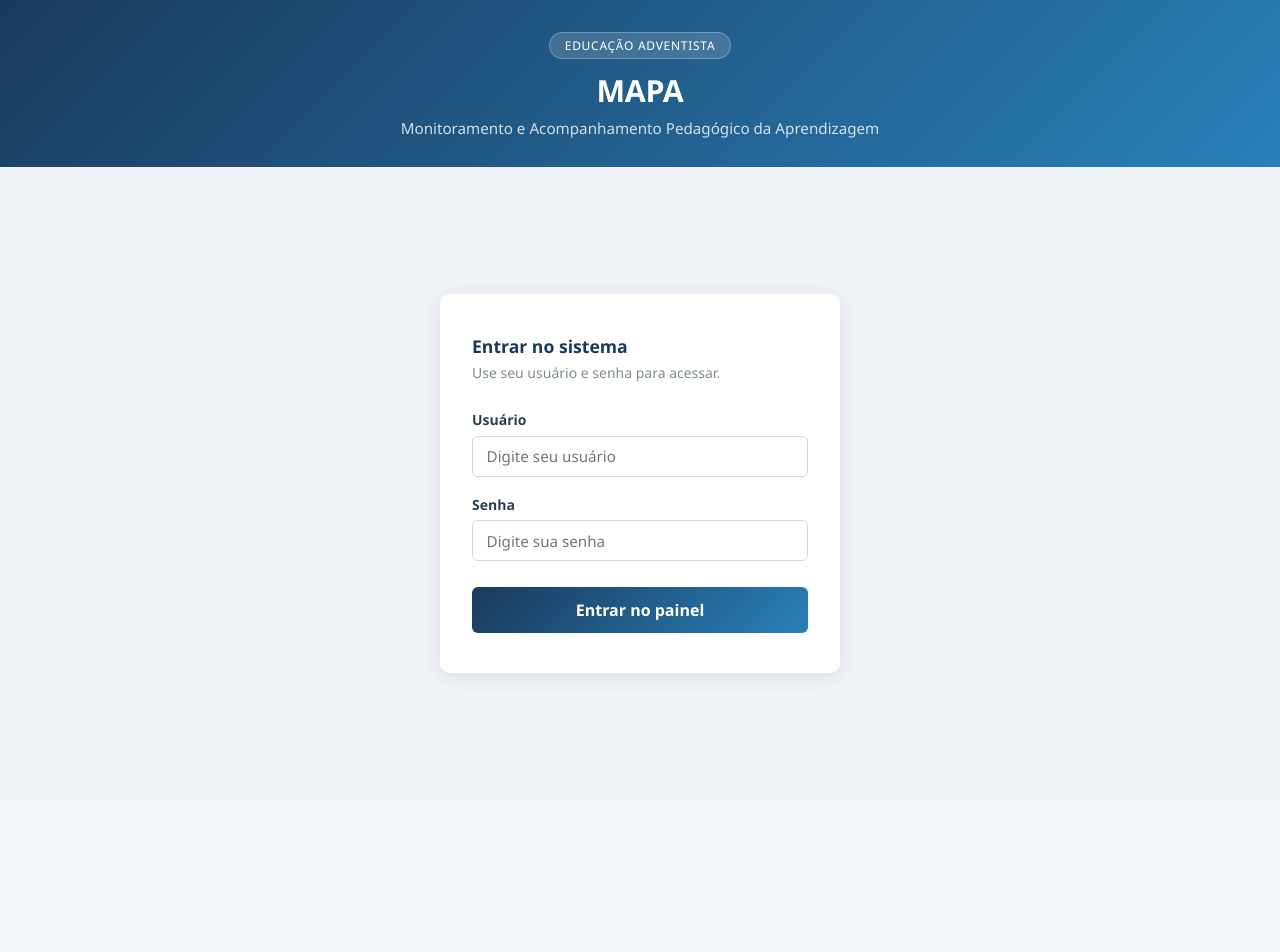
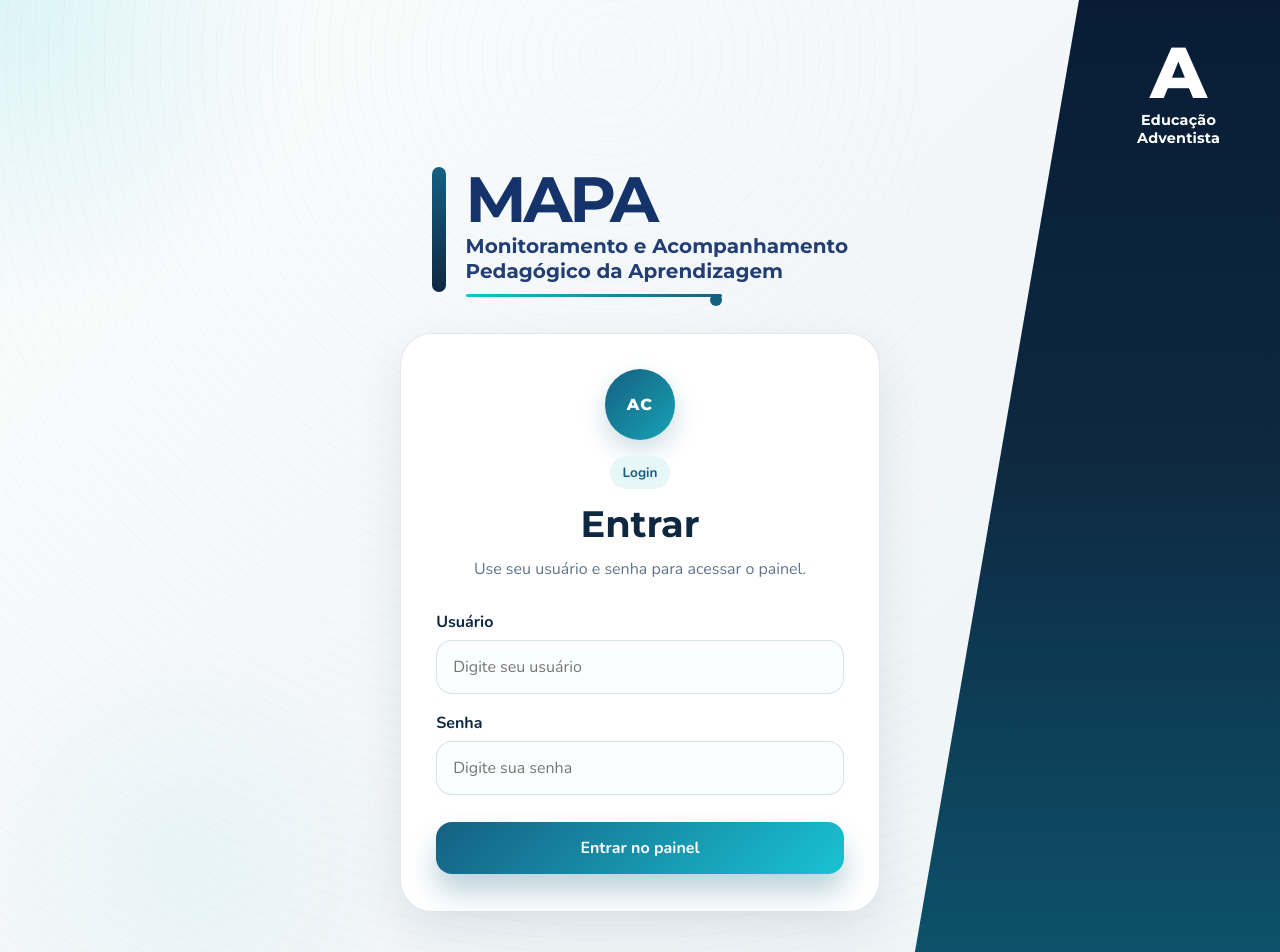
Before and after one commit to fabianopolone123/SITE_FEFE, a Django app: page /login/ in a window 1280 px wide. Before the commit the page ends 681 px from the top, so only its background shows below. Run offline with Django 5.2, Linux system fonts and the light colour scheme.

Commit message:
Implementa tela de login premium do SIST_FELIPE no SITE FEFE
- Layout com painel escuro diagonal à direita (clip-path)
- Tipografia Montserrat + Nunito via Google Fonts
- Card branco com ícone AC, badge Login, botão gradiente teal/cyan
- Título MAPA + subtítulo Monitoramento e Acompanhamento Pedagógico

Co-Authored-By: Claude Sonnet 4.6 <noreply@anthropic.com>

```diff
--- a/analyzer/templates/registration/login.html
+++ b/analyzer/templates/registration/login.html
@@ -4,172 +4,361 @@
   <meta charset="UTF-8">
   <meta name="viewport" content="width=device-width, initial-scale=1.0">
   <title>Login — MAPA</title>
+  <link rel="preconnect" href="https://fonts.googleapis.com">
+  <link rel="preconnect" href="https://fonts.gstatic.com" crossorigin>
+  <link href="https://fonts.googleapis.com/css2?family=Montserrat:wght@500;600;700;800&family=Nunito:wght@400;600;700&display=swap" rel="stylesheet">
   <style>
     :root {
-      --blue-dark:  #1a3a5c;
-      --blue-mid:   #2980b9;
-      --blue-light: #3498db;
-      --bg:         #f0f4f8;
-      --white:      #ffffff;
-      --border:     #d1d9e0;
-      --text:       #2c3e50;
-      --muted:      #7f8c8d;
-      --red:        #e74c3c;
-      --radius:     10px;
-      --shadow:     0 4px 20px rgba(0,0,0,.10);
+      --navy: #0e2841;
+      --navy-deep: #071a33;
+      --teal: #156082;
+      --cyan: #19c2d3;
+      --soft-teal: #e7f7f8;
+      --white: #ffffff;
+      --text: #16314d;
+      --muted: #5f748b;
     }
 
-    * { box-sizing: border-box; margin: 0; padding: 0; }
+    * { box-sizing: border-box; }
 
     body {
-      font-family: 'Segoe UI', system-ui, -apple-system, sans-serif;
-      background: var(--bg);
+      margin: 0;
+      min-height: 100vh;
+      font-family: 'Nunito', sans-serif;
       color: var(--text);
+      overflow: hidden;
+    }
+
+    .login-layout {
+      min-height: 100vh;
+      position: relative;
+      background:
+        radial-gradient(circle at top left, rgba(25,194,211,.14), transparent 20%),
+        linear-gradient(135deg, #fcfdfd 0%, #f2f6f8 55%, #eef4f7 100%);
+      overflow: hidden;
+    }
+
+    .login-layout::before {
+      content: '';
+      position: absolute;
+      inset: 0 auto 0 0;
+      width: 72%;
+      background:
+        radial-gradient(circle at 20% 90%, rgba(25,194,211,.12), transparent 20%),
+        repeating-radial-gradient(circle at 66% 6%, rgba(14,40,65,.045) 0 1px, transparent 1px 14px);
+      opacity: .45;
+    }
+
+    .login-layout::after {
+      position: absolute;
+      content: '';
+      top: -8%;
+      right: -12%;
+      width: 46%;
+      height: 122%;
+      background: linear-gradient(180deg, #071a33 0%, #0e2841 46%, #0c5d75 100%);
+      clip-path: polygon(42% 0, 100% 0, 100% 100%, 8% 100%);
+    }
+
+    .login-stage,
+    .login-brand,
+    .login-hero,
+    .login-card {
+      position: relative;
+      z-index: 1;
+    }
+
+    .login-stage {
       min-height: 100vh;
       display: flex;
       flex-direction: column;
+      align-items: center;
+      justify-content: center;
+      gap: 1.25rem;
+      padding: 2.5rem 2.75rem;
     }
 
-    header {
-      background: linear-gradient(135deg, var(--blue-dark) 0%, var(--blue-mid) 100%);
-      color: white;
-      padding: 2rem 1.5rem 1.8rem;
+    .login-brand {
+      display: flex;
+      justify-content: flex-end;
+      width: 100%;
+    }
+
+    .brand-ribbon {
+      display: grid;
+      justify-items: center;
+      gap: .4rem;
+      color: var(--white);
+      text-align: center;
+      margin-right: 1rem;
+    }
+
+    .brand-ribbon__mark {
+      font-family: 'Montserrat', sans-serif;
+      font-size: 4.5rem;
+      line-height: .9;
+      font-weight: 800;
+    }
+
+    .brand-ribbon__text strong,
+    .brand-ribbon__text span {
+      display: block;
+      font-family: 'Montserrat', sans-serif;
+      font-size: .9rem;
+      font-weight: 700;
+      letter-spacing: .01em;
+    }
+
+    .login-hero {
+      display: grid;
+      gap: 2.25rem;
+      width: 100%;
+      max-width: 34rem;
+      justify-items: center;
+    }
+
+    .hero-copy {
+      display: flex;
+      align-items: flex-start;
+      gap: 1.2rem;
+      width: 100%;
+      justify-content: center;
+    }
+
+    .hero-accent {
+      flex: 0 0 .9rem;
+      width: .9rem;
+      height: 7.8rem;
+      border-radius: 999px;
+      background: linear-gradient(180deg, var(--teal), var(--navy));
+    }
+
+    .hero-copy__text h1 {
+      margin: 0;
+      font-family: 'Montserrat', sans-serif;
+      font-size: clamp(2.3rem, 5vw, 4rem);
+      line-height: 1;
+      letter-spacing: -.05em;
+      color: #13336a;
+    }
+
+    .hero-copy__text p {
+      margin: .2rem 0 0;
+      color: #233e73;
+      font-family: 'Montserrat', sans-serif;
+      font-size: clamp(.95rem, 1.8vw, 1.25rem);
+      font-weight: 700;
+      line-height: 1.25;
+      text-align: left;
+    }
+
+    .hero-line {
+      display: block;
+      width: min(16rem, 44vw);
+      height: .18rem;
+      margin-top: .9rem;
+      border-radius: 999px;
+      background: linear-gradient(90deg, var(--cyan), var(--teal));
+    }
+
+    .hero-line::after {
+      content: '';
+      display: block;
+      width: .75rem;
+      height: .75rem;
+      margin-left: auto;
+      margin-top: -.28rem;
+      border-radius: 50%;
+      background: var(--teal);
+    }
+
+    .login-grid {
+      display: flex;
+      justify-content: center;
+      width: 100%;
+    }
+
+    .login-card {
+      width: 100%;
+      max-width: 30rem;
+      padding: 2.2rem 2.2rem 2.3rem;
+      border-radius: 2rem;
+      background: rgba(255,255,255,.96);
+      border: 1px solid rgba(19,51,106,.12);
+      box-shadow: 0 18px 48px rgba(14,40,65,.09);
+    }
+
+    .card-icon {
+      display: grid;
+      place-items: center;
+      width: 4.4rem;
+      height: 4.4rem;
+      margin: 0 auto;
+      border-radius: 50%;
+      background: linear-gradient(135deg, var(--teal), #17a2b4);
+      color: var(--white);
+      font-family: 'Montserrat', sans-serif;
+      font-size: 1rem;
+      font-weight: 800;
+      letter-spacing: .08em;
+      box-shadow: 0 10px 24px rgba(21,96,130,.22);
+    }
+
+    .login-card__header {
+      display: grid;
+      justify-items: center;
+      margin-top: 1rem;
+    }
+
+    .login-badge {
+      display: inline-flex;
+      padding: .45rem .8rem;
+      border-radius: 999px;
+      background: var(--soft-teal);
+      color: var(--teal);
+      font-size: .85rem;
+      font-weight: 700;
+    }
+
+    .login-card__header h2 {
+      margin: .75rem 0 0;
+      font-family: 'Montserrat', sans-serif;
+      font-size: 2.3rem;
+      color: var(--navy);
       text-align: center;
     }
 
-    header .badge {
-      display: inline-block;
-      background: rgba(255,255,255,.15);
-      border: 1px solid rgba(255,255,255,.25);
-      border-radius: 20px;
-      font-size: .75rem;
-      letter-spacing: .06em;
-      padding: .25rem .9rem;
-      margin-bottom: .9rem;
-      text-transform: uppercase;
+    .login-card__header p {
+      margin: .75rem auto 0;
+      max-width: 22rem;
+      color: var(--muted);
+      text-align: center;
     }
 
-    header h1 {
-      font-size: 1.9rem;
-      font-weight: 700;
-      letter-spacing: -.01em;
-      line-height: 1.2;
-    }
-
-    header p {
-      margin-top: .5rem;
-      font-size: .95rem;
-      opacity: .8;
-    }
-
-    main {
-      flex: 1;
-      display: flex;
-      align-items: center;
-      justify-content: center;
-      padding: 2rem 1.25rem;
-    }
-
-    .card {
-      background: var(--white);
-      border-radius: var(--radius);
-      box-shadow: var(--shadow);
-      padding: 2.5rem 2rem;
-      width: 100%;
-      max-width: 400px;
-    }
-
-    .card-title {
-      font-size: 1.1rem;
-      font-weight: 700;
-      color: var(--blue-dark);
-      margin-bottom: .35rem;
-    }
-
-    .card-sub {
-      font-size: .875rem;
-      color: var(--muted);
-      margin-bottom: 1.75rem;
-    }
-
-    .form-alert {
-      background: #fdecea;
-      border: 1px solid #f5c6cb;
-      border-radius: 6px;
-      color: var(--red);
-      font-size: .875rem;
-      padding: .75rem 1rem;
-      margin-bottom: 1.25rem;
+    .login-form {
+      display: grid;
+      gap: 1.1rem;
+      margin-top: 1.9rem;
     }
 
     .form-field {
-      margin-bottom: 1.1rem;
+      display: grid;
+      gap: .45rem;
     }
 
     .form-field label {
-      display: block;
-      font-size: .875rem;
-      font-weight: 600;
-      color: var(--text);
-      margin-bottom: .4rem;
+      font-weight: 700;
+      color: var(--navy);
     }
 
     .form-control {
       width: 100%;
-      padding: .6rem .85rem;
-      border: 1px solid var(--border);
-      border-radius: 6px;
-      font-size: .95rem;
-      font-family: inherit;
+      padding: .95rem 1rem;
+      border: 1px solid rgba(21,96,130,.16);
+      border-radius: 1rem;
+      background: #fbfdfe;
       color: var(--text);
-      transition: border-color .15s;
-      outline: none;
+      font: inherit;
+      transition: border-color 180ms ease, box-shadow 180ms ease, transform 180ms ease;
     }
 
     .form-control:focus {
-      border-color: var(--blue-light);
-      box-shadow: 0 0 0 3px rgba(52,152,219,.15);
+      outline: none;
+      border-color: rgba(25,194,211,.75);
+      box-shadow: 0 0 0 4px rgba(25,194,211,.14);
+      transform: translateY(-1px);
+    }
+
+    .primary-button {
+      display: inline-flex;
+      align-items: center;
+      justify-content: center;
+      width: 100%;
+      min-height: 3.25rem;
+      padding: .9rem 1.25rem;
+      margin-top: .6rem;
+      border: 0;
+      border-radius: 1rem;
+      font: inherit;
+      font-weight: 800;
+      cursor: pointer;
+      background: linear-gradient(135deg, var(--teal), var(--cyan));
+      color: var(--white);
+      box-shadow: 0 18px 28px rgba(21,96,130,.28);
+      transition: transform 180ms ease, box-shadow 180ms ease;
+    }
+
+    .primary-button:hover {
+      transform: translateY(-1px);
+    }
+
+    .form-alert {
+      padding: .9rem 1rem;
+      border-radius: 1rem;
+      background: rgba(255,237,213,.92);
+      color: #b42318;
+      font-size: .95rem;
     }
 
     .field-error {
-      display: block;
-      font-size: .8rem;
-      color: var(--red);
-      margin-top: .3rem;
+      color: #b42318;
+      font-size: .85rem;
     }
 
-    .btn-login {
-      width: 100%;
-      padding: .75rem;
-      background: linear-gradient(135deg, var(--blue-dark) 0%, var(--blue-mid) 100%);
-      color: white;
-      border: none;
-      border-radius: 6px;
-      font-size: 1rem;
-      font-weight: 600;
-      font-family: inherit;
-      cursor: pointer;
-      margin-top: .5rem;
-      transition: opacity .15s;
+    @media (max-width: 1080px) {
+      .login-layout::after { width: 54%; }
+      .login-stage { padding: 2rem 1.5rem; }
     }
 
-    .btn-login:hover { opacity: .9; }
+    @media (max-width: 640px) {
+      .login-stage { padding: 1.25rem; }
+      .login-card { border-radius: 1.25rem; max-width: none; }
+      .login-layout::after {
+        width: 100%; height: 32%;
+        top: auto; bottom: 0; right: 0;
+        clip-path: polygon(100% 0, 100% 100%, 0 100%);
+      }
+      .hero-accent { height: 5.8rem; flex-basis: .7rem; width: .7rem; }
+      .hero-copy { gap: .9rem; }
+    }
   </style>
 </head>
 <body>
 
-<header>
-  <div class="badge">Educação Adventista</div>
+<main class="login-layout">
+  <div class="login-stage">
+
+    <aside class="login-brand">
+      <div class="brand-ribbon">
+        <div class="brand-ribbon__mark">A</div>
+        <div class="brand-ribbon__text">
+          <strong>Educação</strong>
+          <span>Adventista</span>
+        </div>
+      </div>
+    </aside>
+
+    <section class="login-hero">
+      <div class="hero-copy">
+        <span class="hero-accent"></span>
+        <div class="hero-copy__text">
           <h1>MAPA</h1>
-  <p>Monitoramento e Acompanhamento Pedagógico da Aprendizagem</p>
-</header>
+          <p>Monitoramento e Acompanhamento<br>Pedagógico da Aprendizagem</p>
+          <span class="hero-line"></span>
+        </div>
+      </div>
 
-<main>
-  <div class="card">
-    <p class="card-title">Entrar no sistema</p>
-    <p class="card-sub">Use seu usuário e senha para acessar.</p>
+      <div class="login-grid">
+        <section class="login-card">
+          <div class="card-icon" aria-hidden="true"><span>AC</span></div>
 
-    <form method="post">
+          <div class="login-card__header">
+            <span class="login-badge">Login</span>
+            <h2>Entrar</h2>
+            <p>Use seu usuário e senha para acessar o painel.</p>
+          </div>
+
+          <form method="post" class="login-form">
             {% csrf_token %}
 
             {% if form.non_field_errors %}
@@ -194,8 +383,12 @@
               {% endif %}
             </div>
 
-      <button type="submit" class="btn-login">Entrar no painel</button>
+            <button type="submit" class="primary-button">Entrar no painel</button>
           </form>
+        </section>
+      </div>
+    </section>
+
   </div>
 </main>
 
```
Lines whose indentation alone changed are shown as unchanged.
